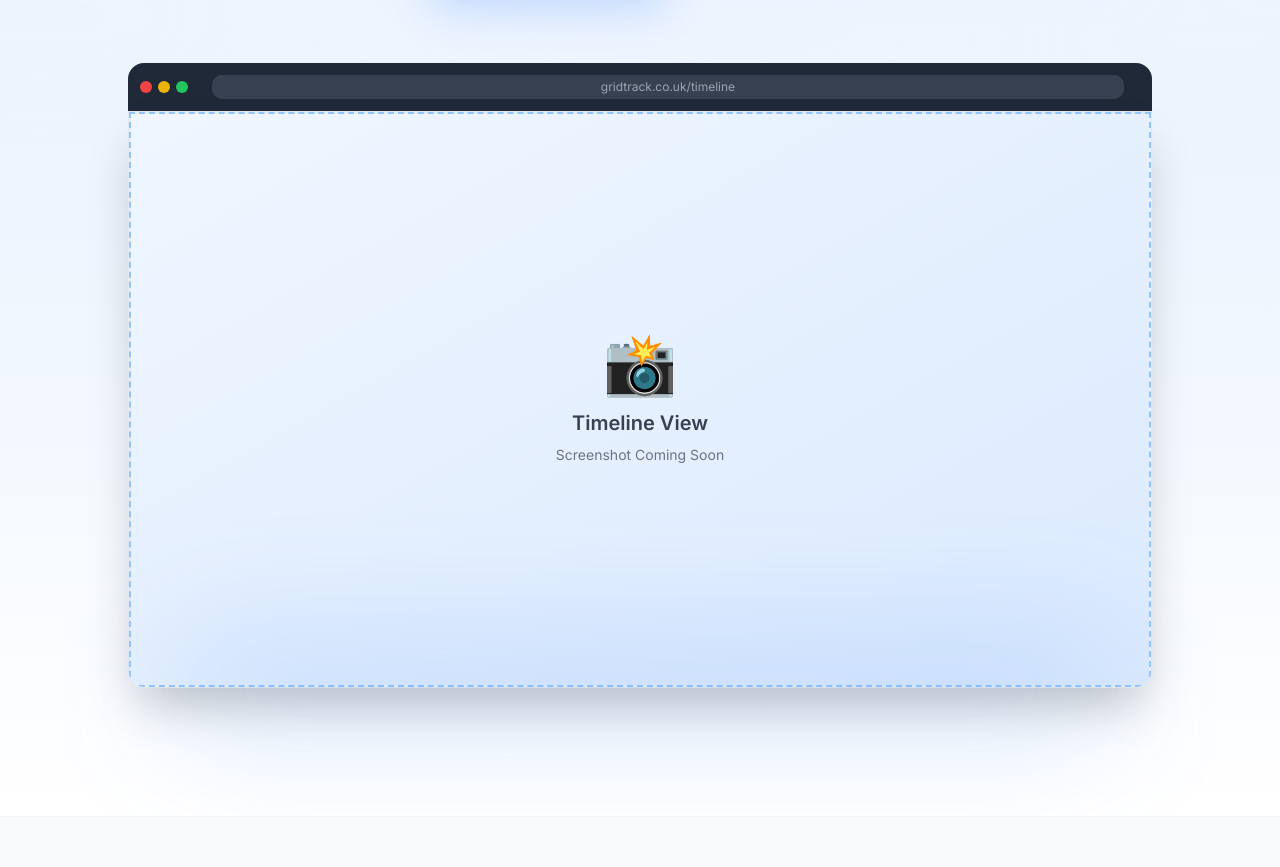
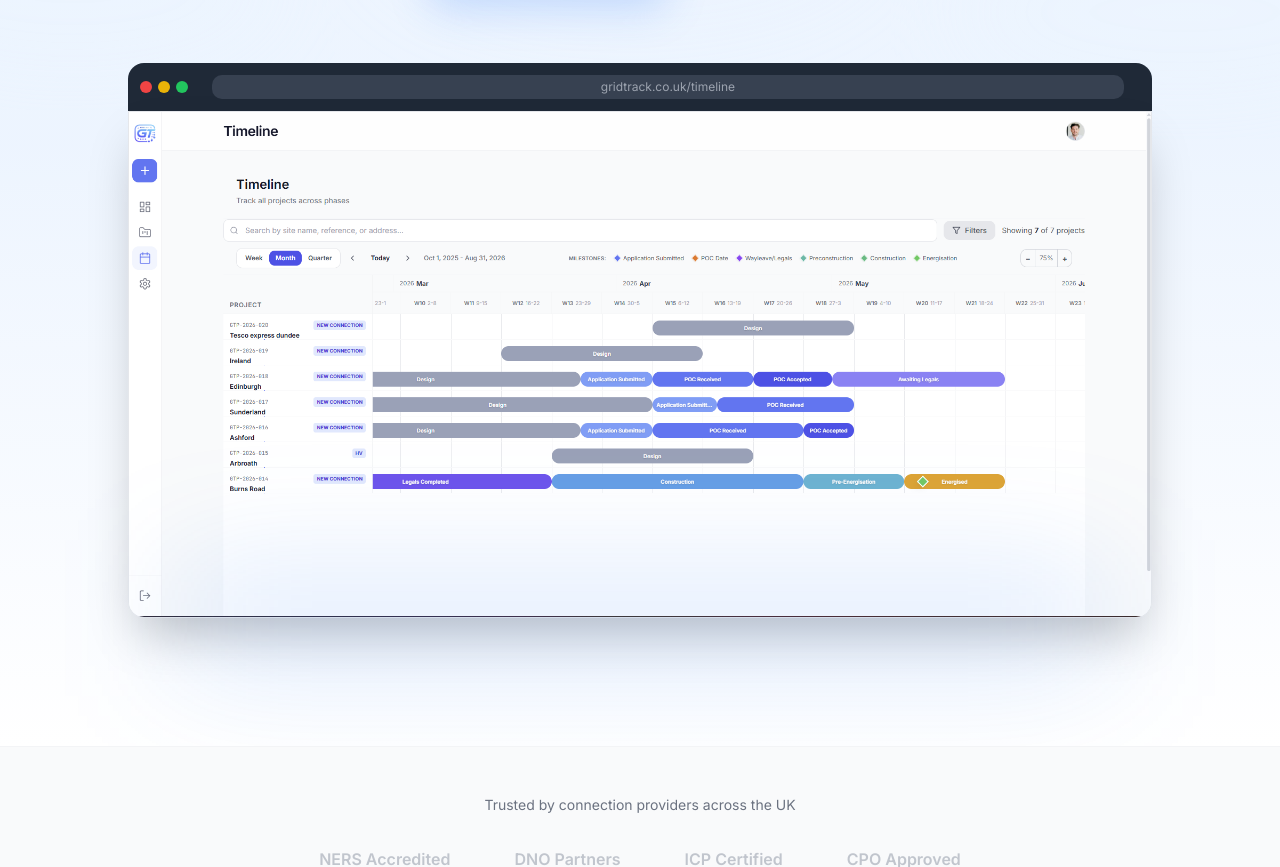
Before and after one commit to iainliddle/gridtrack-landing, a React (Vite) app: page / in a window 1280 px wide. Shown: the part 560-1427 px from the top of the page. Built offline with nearby package versions, Linux system fonts and the light colour scheme.

Commit message:
Fix hero section screenshot

```diff
--- a/src/components/HeroSection.tsx
+++ b/src/components/HeroSection.tsx
@@ -1,6 +1,5 @@
 import React from 'react';
 import { BrowserMockup } from './BrowserMockup';
-import { ScreenshotPlaceholder } from './ScreenshotPlaceholder';
 
 export const HeroSection: React.FC = () => {
     return (
@@ -40,7 +39,11 @@ export const HeroSection: React.FC = () => {
                 <div className="mt-16 relative">
                     <div className="relative mx-auto max-w-5xl">
                         <BrowserMockup url="gridtrack.co.uk/timeline">
-                            <ScreenshotPlaceholder title="Timeline View" />
+                            <img
+                                src="/assets/screenshots/timeline.png"
+                                alt="Timeline View"
+                                className="w-full h-auto"
+                            />
                         </BrowserMockup>
                     </div>
                     {/* Glow effect under the image */}
```
